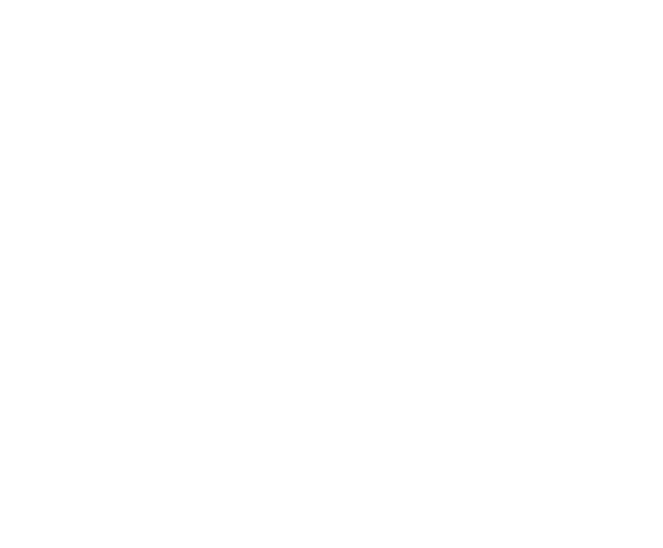
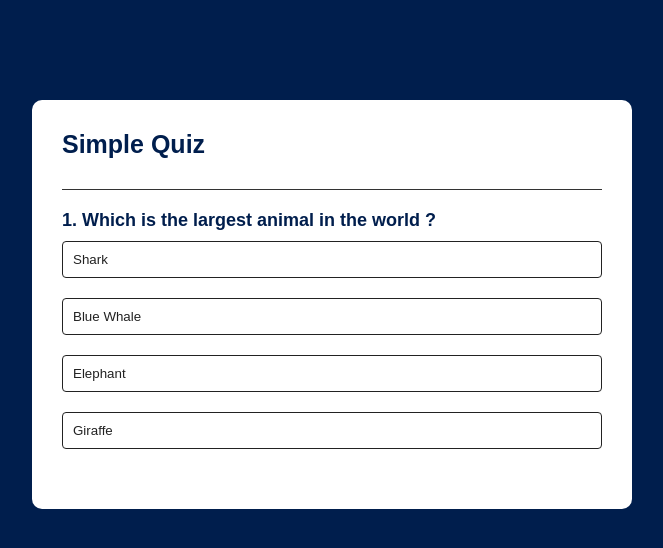
Before and after one commit to TristanDeschamp/QuizAppJS, a plain HTML site: page index.html in a window 1280 px wide. Shown: the whole page, without its empty margins (308-971 px from the left). Drawn offline with Linux system fonts and the light colour scheme.

Commit message:
Finished the main project. Added the HTML, CSS and JavaScript for it to work.

```diff
--- a/css/style.css
+++ b/css/style.css
@@ -0,0 +1,81 @@
+*{
+	margin: 0;
+	padding: 0;
+	font-family: 'Poppins', sans-serif;
+	box-sizing: border-box;
+}
+
+body{
+	background: #001e4d;
+}
+
+.app{
+	background: #fff;
+	width: 90%;
+	max-width: 600px;
+	margin: 100px auto 0;
+	border-radius: 10px;
+	padding: 30px;
+}
+
+.app h1{
+	font-size: 25px;
+	color: #001e4d;
+	font-weight: 600;
+	border-bottom: 1px solid #333;
+	padding-bottom: 30px;
+}
+
+.quiz{
+	padding: 20px 0;
+}
+
+.quiz h2{
+	font-size: 18px;
+	color: #001e4d;
+	font-weight: 600;
+}
+
+.btn{
+	background: #fff;
+	color: #222;
+	font-weight: 500;
+	width: 100%;
+	border: 1px solid #222;
+	padding: 10px;
+	margin: 10px 0;
+	text-align: left;
+	border-radius: 4px;
+	cursor: pointer;
+	transition: all 0.3s;
+}
+
+.btn:hover:not([disabled]){
+	background: #222;
+	color: #fff;
+}
+
+.btn:disabled{
+	cursor: no-drop;
+}
+
+#nextBtn{
+	background: #001e4d;
+	color: #fff;
+	font-weight: 500;
+	width: 150px;
+	border: 0;
+	padding: 10px;
+	margin: 20px auto 0;
+	border-radius: 4px;
+	cursor: pointer;
+	display: none;
+}
+
+.correct{
+	background: #9aeabc;
+}
+
+.incorrect{
+	background: #ff9393;
+}
--- a/index.html
+++ b/index.html
@@ -8,7 +8,19 @@
 	<title>QuizAppJS</title>
 </head>
 <body>
-
+	<div class="app">
+		<h1>Simple Quiz</h1>
+		<div class="quiz">
+			<h2 id="question">Question goes here</h2>
+			<div id="answerBtns">
+				<button type="button" class="btn">Answer 1</button>
+				<button type="button" class="btn">Answer 2</button>
+				<button type="button" class="btn">Answer 3</button>
+				<button type="button" class="btn">Answer 4</button>
+			</div>
+			<button type="button" id="nextBtn">Next</button>
+		</div>
+	</div>
 
 	<!-- JS Link -->
 	<script src="js/script.js"></script>
--- a/js/script.js
+++ b/js/script.js
@@ -0,0 +1,121 @@
+const questions = [
+	{
+		question: "Which is the largest animal in the world ?",
+		answers: [
+			{ text: "Shark", correct: false },
+			{ text: "Blue Whale", correct: true },
+			{ text: "Elephant", correct: false },
+			{ text: "Giraffe", correct: false },
+		]
+	},
+	{
+		question: "Which is the smallest country in the world ?",
+		answers: [
+			{ text: "Vatican City", correct: true },
+			{ text: "Bhutan", correct: false },
+			{ text: "Nepal", correct: false },
+			{ text: "Shri Lanka", correct: false },
+		]
+	},
+	{
+		question: "Which is the largest desert in the world ?",
+		answers: [
+			{ text: "Kalahari", correct: false },
+			{ text: "Gobi", correct: false },
+			{ text: "Sahara", correct: false },
+			{ text: "Antarctica", correct: true },
+		]
+	},
+	{
+		question: "Which is the smallest continent in the world ?",
+		answers: [
+			{ text: "Asia", correct: false },
+			{ text: "Australia", correct: true },
+			{ text: "Arctic", correct: false },
+			{ text: "Africa", correct: false },
+		]
+	}
+];
+
+const questionElement = document.getElementById("question");
+const answerButtons = document.getElementById("answerBtns");
+const nextButton = document.getElementById("nextBtn");
+
+let currentQuestionIndex = 0;
+let score = 0;
+
+function startQuiz(){
+	currentQuestionIndex = 0;
+	score = 0;
+	nextButton.innerHTML = "Next";
+	showQuestion()
+}
+
+function showQuestion(){
+	resetState();
+	let currentQuestion = questions[currentQuestionIndex];
+	let questionNo = currentQuestionIndex + 1;
+	questionElement.innerHTML = questionNo + ". " + currentQuestion.question;
+
+	currentQuestion.answers.forEach(answer => {
+		const button = document.createElement("button");
+		button.innerHTML = answer.text;
+		button.classList.add("btn");
+		answerButtons.appendChild(button);
+		if (answer.correct){
+			button.dataset.correct = answer.correct;
+		}
+		button.addEventListener('click', selectAnswer);
+	});
+}
+
+function resetState(){
+	nextButton.style.display = "none";
+	while(answerButtons.firstChild){
+		answerButtons.removeChild(answerButtons.firstChild);
+	}
+}
+
+function selectAnswer(e){
+	const selectedBtn = e.target;
+	const isCorrect = selectedBtn.dataset.correct === 'true';
+	if (isCorrect){
+		selectedBtn.classList.add('correct');
+		score++;
+	} else {
+		selectedBtn.classList.add('incorrect');
+	}
+	Array.from(answerButtons.children).forEach(button => {
+		if (button.dataset.correct === 'true'){
+			button.classList.add('correct');
+		}
+		button.disabled = true;
+	});
+	nextButton.style.display = "block";
+}
+
+function showScore(){
+	resetState();
+	questionElement.innerHTML = `You scored ${score} out of ${questions.length} !`;
+	nextButton.innerHTML = "Play Again";
+	nextButton.style.display = "block";
+}
+
+function handleNextButton(){
+	currentQuestionIndex++;
+	if (currentQuestionIndex < questions.length){
+		showQuestion();
+	} else {
+		showScore();
+	}
+}
+
+nextButton.addEventListener('click', () => {
+	if (currentQuestionIndex < questions.length){
+		handleNextButton();
+	} else {
+		startQuiz();
+	}
+});
+
+startQuiz();
```
